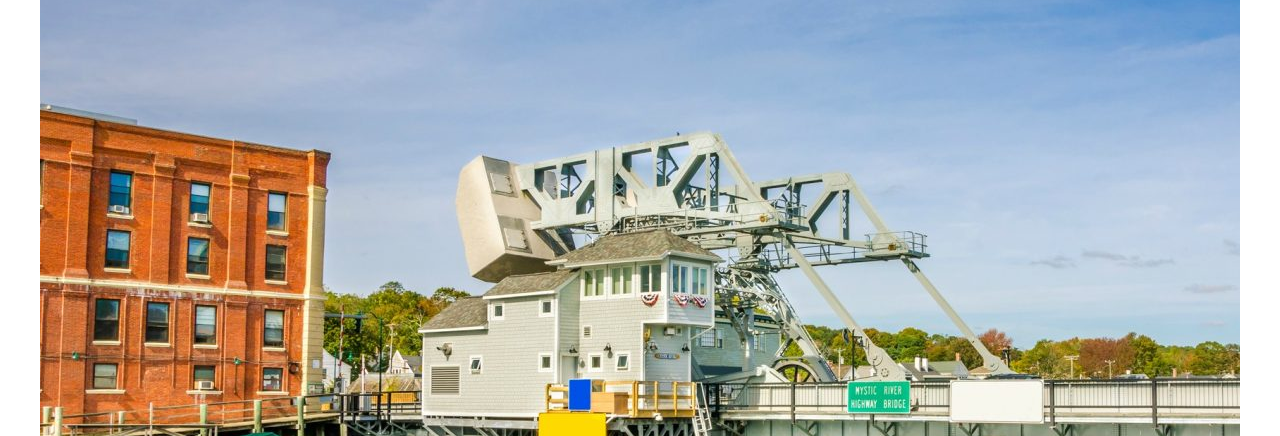
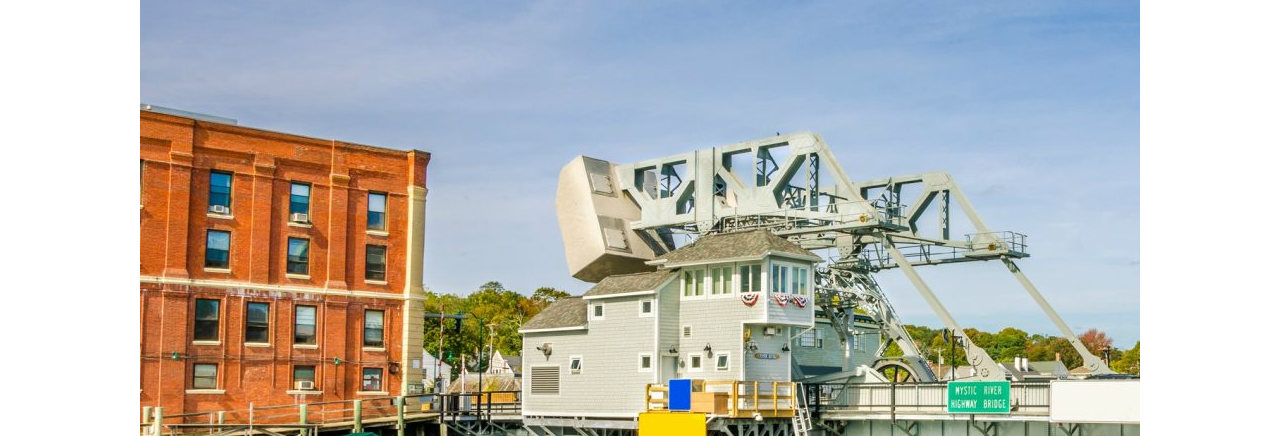
Before and after one commit to colinkron/businesswebsite, a plain HTML site: page index.html in a window 1280 px wide. Shown: the part 364-800 px from the top of the page. Drawn offline with Linux system fonts and the light colour scheme.

Commit message:
Add files via upload

```diff
--- a/stylesheet.css
+++ b/stylesheet.css
@@ -205,7 +205,8 @@ header::after {
 .first-page-photo {
   margin-right: auto;
   margin-left: auto;
-  width: 95%;
+  width:1000px; /* you can use % */
+  height: auto;
   overflow:hidden;
 }
 
```
Also changed, not shown: 1 other file.
